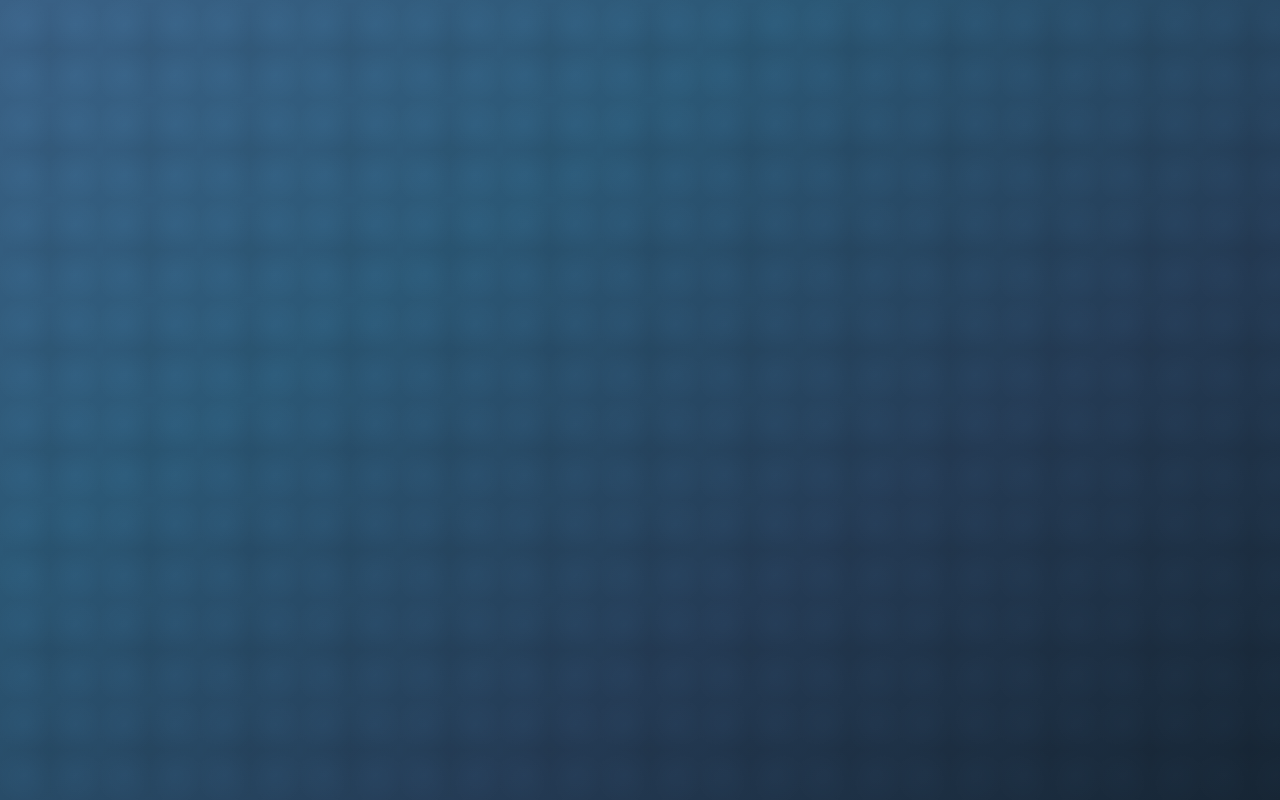
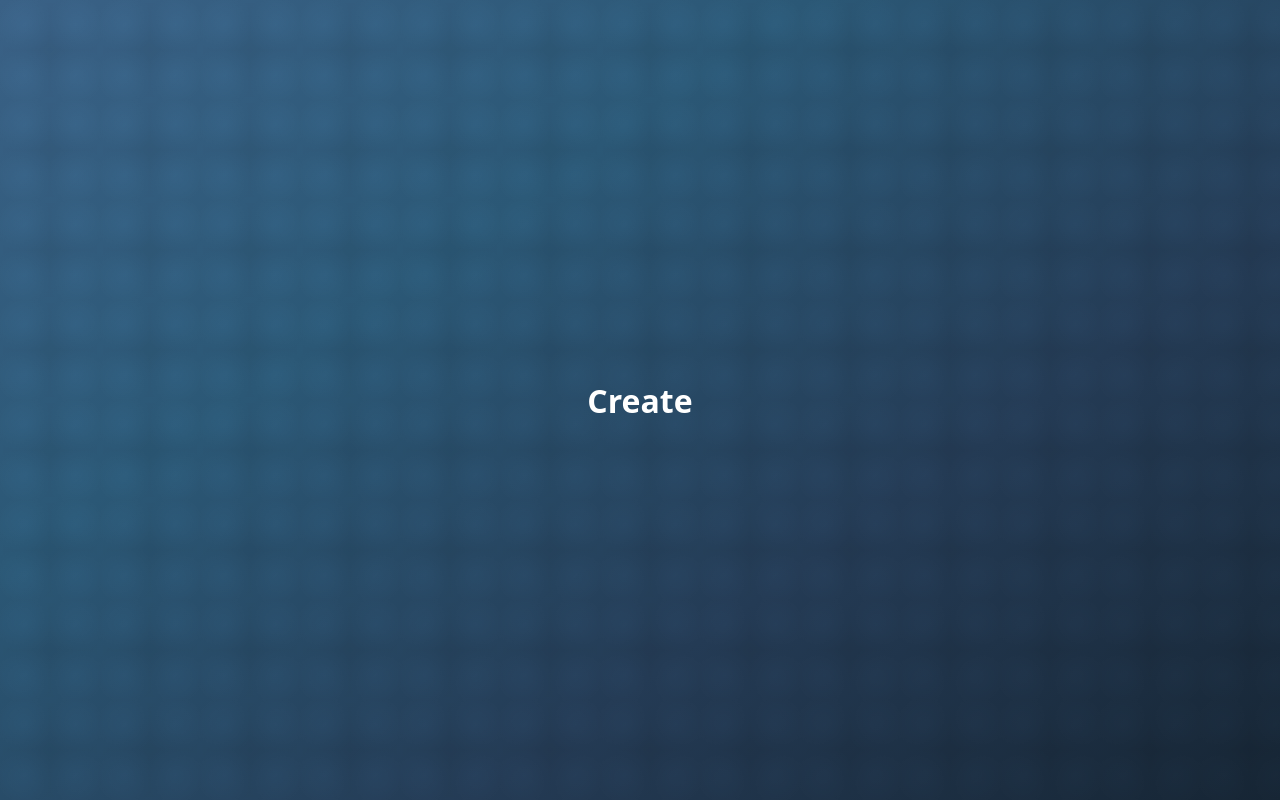
Before and after one commit to Espadv69/Character-Creator, a React (Vite) app: page / in a window 1280 px wide. Both pictures are taken after a click on the button "Create". Built offline with nearby package versions, Linux system fonts and the light colour scheme; a web font is replaced by a local one.

Commit message:
feat: implement basic rendering for Create component

```diff
--- a/src/components/Create.jsx
+++ b/src/components/Create.jsx
@@ -1,5 +1,5 @@
 import { useState, useEffect } from 'react'
 
 export const Create = () => {
-
+  return <h1>Create</h1>
 }
```
